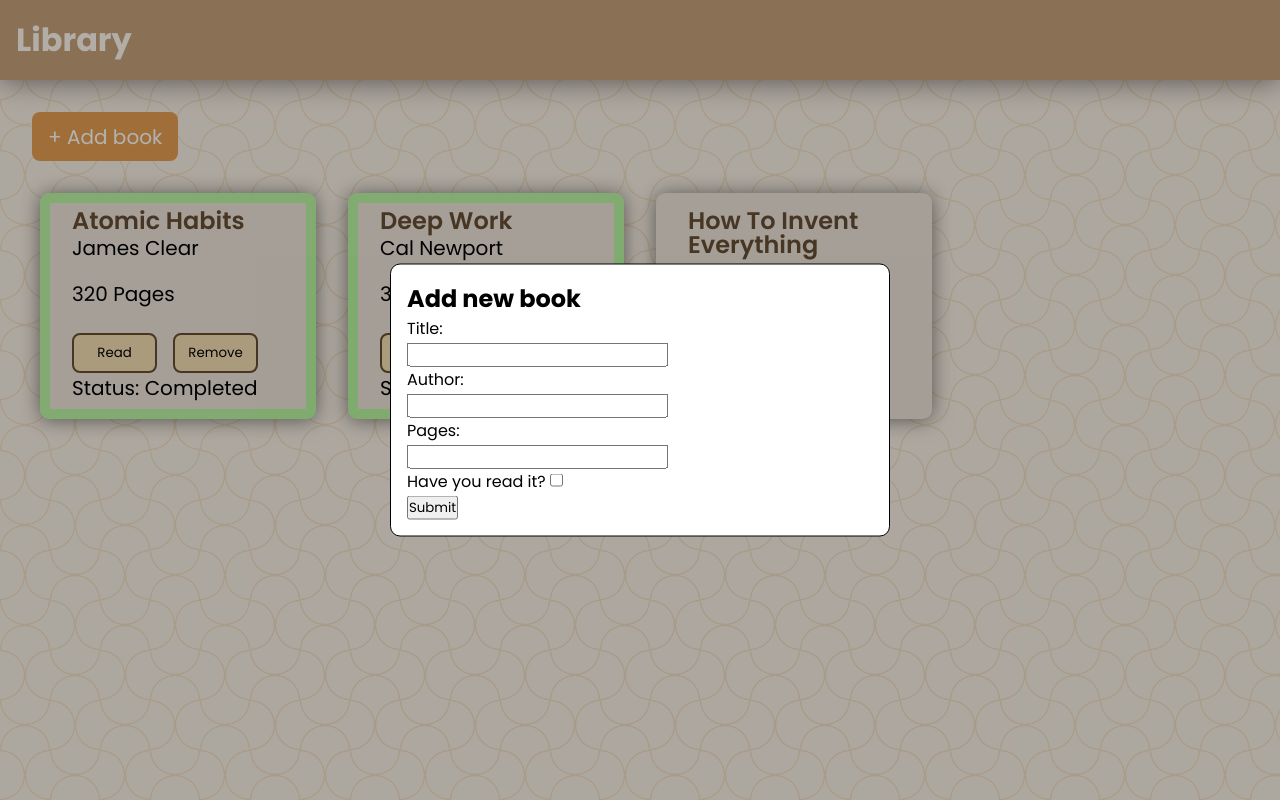
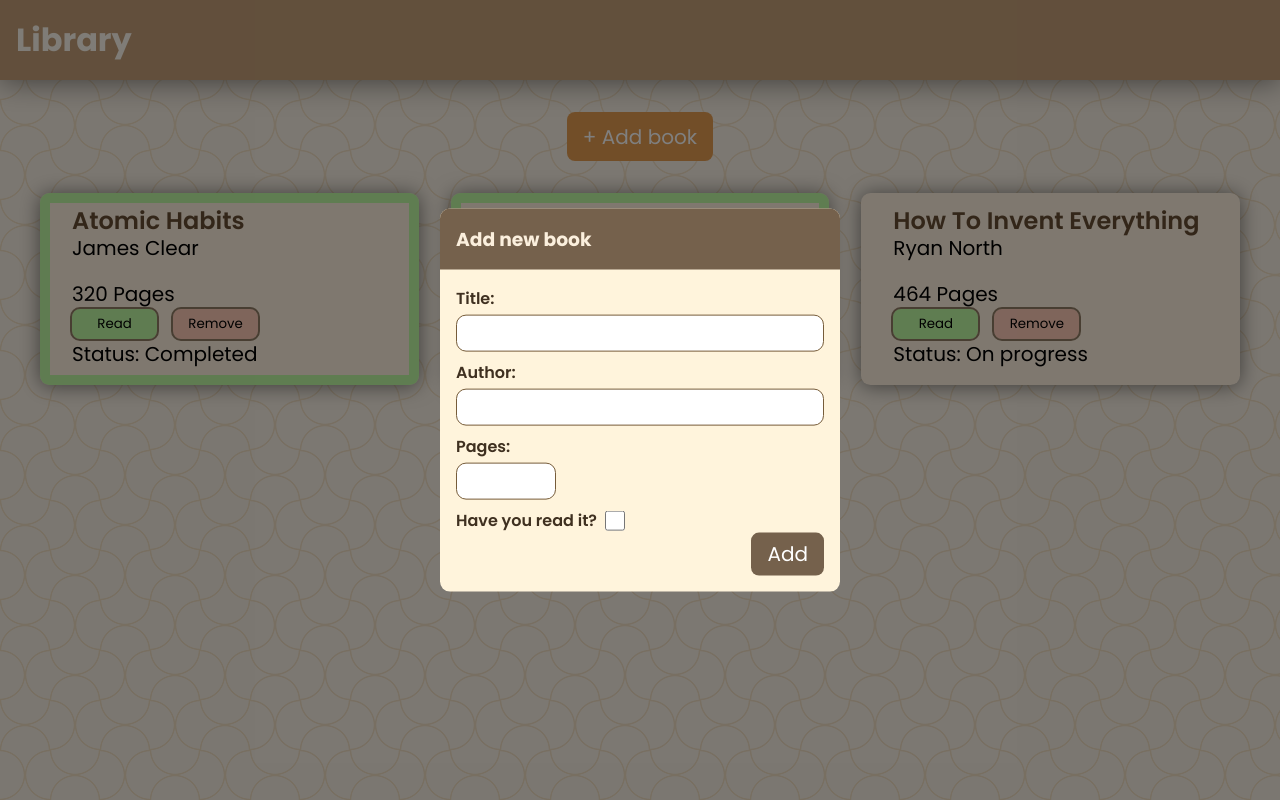
Before and after one commit to eliptik1/library, a plain HTML site: page index.html in a window 1280 px wide. Both pictures are taken after a click on the button "+ Add book". Drawn offline with Linux system fonts and the light colour scheme.

Commit message:
Add styling to modal screen

```diff
--- a/index.html
+++ b/index.html
@@ -14,25 +14,29 @@
     </header>
 
     <main class="main-container">
-        <button id="btn-add">+ Add book</button>
+        <div class="btn-container">
+            <button id="btn-add">+ Add book</button>
+        </div>
         <div class="books-container">
 
         </div>
     </main>
 
         <div id="modal" class="modal">
-            <h2>Add new book</h2>
+            <h3>Add new book</h3>
             <form id="book-form">
                 <label for="title">Title:</label><br>
                 <input type="text" name="title" id="title" required><br>
                 <label for="author">Author:</label><br>
                 <input type="text" name="author" id="author" required><br>
-                <label for="author">Pages:</label><br>
+                <label for="pages">Pages:</label><br>
                 <input type="number" name="pages" id="pages" required><br>
-                <label for="read">Have you read it? </label>
-                <input type="checkbox" name="read" id="read">
+                <div class="is-read">
+                    <label for="read">Have you read it? </label>
+                    <input type="checkbox" name="read" id="read">
+                </div>
+                <button id="btn-submit" form="book-form" type="submit"> Add </button>
             </form>
-            <button id="btn-submit" form="book-form" type="submit"> Submit </button>
         </div>
         <div id="overlay"></div>
 
--- a/style.css
+++ b/style.css
@@ -29,7 +29,10 @@ header {
     font-weight: 700;
     box-shadow: 0 1px 30px rgba(0, 0, 0, 0.5);
 }
-
+.btn-container {
+    display: flex;
+    justify-content: center;
+}
 #btn-add {
     cursor: pointer;
     font-size: 1.25rem;
@@ -49,22 +52,70 @@ header {
 
 /* Modal screen */
 .modal {
+    color: #3f3020;
     position: fixed;
     top: 50%;
     left: 50%;
     transform: translate(-50%, -50%) scale(0);
-    border: 1px solid black;
     border-radius: 10px;
     z-index: 2;
-    background-color: white;
-    width: 500px;
-    max-width: 80%;
-    padding: 1rem;
+    background-color: rgb(255, 244, 220);
+    width: 400px;
     transition: all 0.3s ease;
+    font-size: 1rem;
+    font-weight: 600;
 }
 .modal.active {
     transform: translate(-50%, -50%) scale(1);
 }
+.modal h3 {
+    border-radius: 10px 10px 0 0;
+    padding: 1rem;
+    color: #fbefdd;
+    background-color: rgb(117 97 76);
+}
+#book-form {
+    padding: 1rem;
+}
+#book-form input{
+    border: 1px solid rgb(118, 92, 58);
+    border-radius: 10px;
+    padding: 5px;
+    font-size: 1rem;
+}
+#book-form input:not([type="checkbox"]){
+    width: 100%;
+    margin-bottom: 0.5rem;
+    margin-top: 0.25rem;
+}
+#book-form input[type="number"]{
+    width: 10ch;
+}
+#btn-submit {
+    display: block;
+    cursor: pointer;
+    font-size: 1.25rem;
+    color: white;
+    background-color: rgb(117 97 76);
+    border: none;
+    border-radius: 8px;
+    padding: 0.4rem 1rem;
+    margin-left: auto;
+}
+.is-read {
+    display: flex;
+    align-items: center;
+}
+#read {
+    margin-left: 0.5rem;
+    width: 20px;
+    height: 20px;
+    accent-color: white;
+}
+#btn-submit:hover {
+    background-color: rgb(144, 121, 97);
+}
+
 #overlay {
     position: fixed;
     opacity: 0;
@@ -72,7 +123,7 @@ header {
     left: 0;
     right: 0;
     bottom: 0;
-    background-color: rgba(0, 0, 0, 0.3);
+    background-color: rgba(0, 0, 0, 0.5);
     pointer-events: none;
 }
 #overlay.active {
@@ -83,7 +134,7 @@ header {
 /* Books container */
 .books-container {
     display: grid;
-    grid-template-columns: repeat(auto-fill, minmax(275px, 1fr));
+    grid-template-columns: repeat(auto-fill, minmax(300px, 1fr));
     gap: 2rem;
     margin: 1rem auto;
     max-width: 1200px;
@@ -95,7 +146,7 @@ header {
     justify-content: space-between;
     border-radius: 0.6rem;
     padding: 1rem 2rem;
-    background-color: rgb(236 227 216); /* rgb(255, 203, 184); */
+    background-color: rgb(255 241 223);
     font-size: 1.25rem;
     box-shadow: 0 1px 20px rgba(0, 0, 0, 0.5);
 }
@@ -122,10 +173,22 @@ header {
 
 .readBtn, .removeBtn{
     width: 85px;
-    padding: 0.5rem 0.75rem;
-    border: 2px solid #664d33;
+    padding: 0.3rem 0.75rem;
+    border: none;
+    outline: 2px solid #664d33b6;
     border-radius: 8px;
-    background-color: wheat;
+    background-color: rgba(157, 255, 132, 0.655);
+    cursor: pointer;
+}
+
+.removeBtn {
+    background-color: rgb(255, 203, 184);
+}
+.readBtn:hover {
+    background-color: rgb(139, 255, 110) ;
+}
+.removeBtn:hover {
+    background-color: rgb(251, 183, 158);
 }
 
 .read {
```
